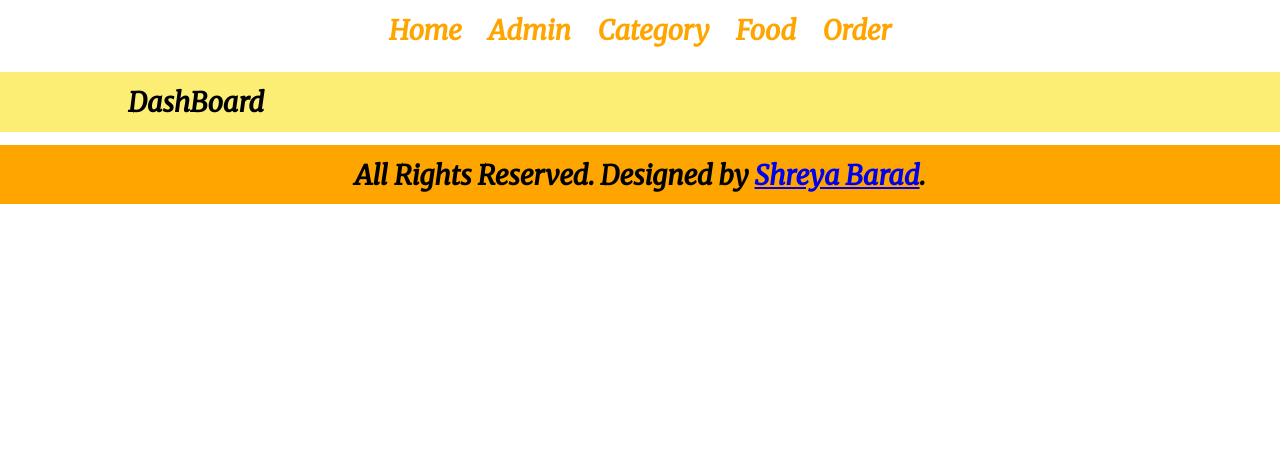
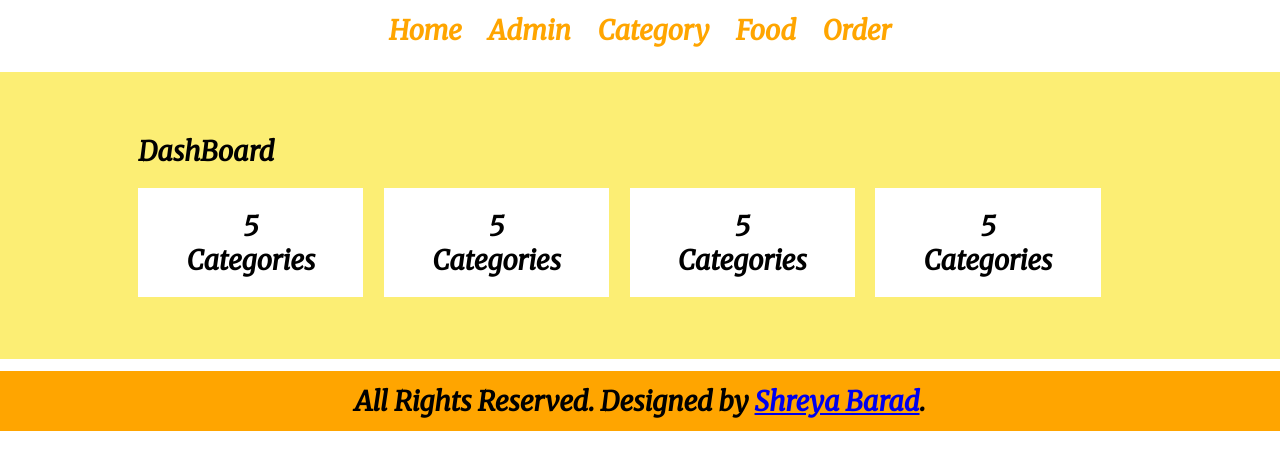
Before and after one commit to ShreyaVinodBarad/OnlineFoodOrderWebsite, a PHP site: page /BackEnd/AdminPanel/index.php in a window 1280 px wide. Shown: the top 470 px of the page. Run offline with PHP 8.4, Linux system fonts and the light colour scheme.

Commit message:
Commit for Admin Panel!

```diff
--- a/BackEnd/AdminPanel/AdminPanel.css
+++ b/BackEnd/AdminPanel/AdminPanel.css
@@ -39,6 +39,23 @@
 .MainContent{
     margin: 1% 0;
     background-color: rgb(252, 238, 116);
+    padding: 3% 0;
+
+}
+.MainContent h1{
+    margin: 1%;
+}
+.Column4{
+    width: 18%;
+    background-color: white;
+    margin: 1%;
+    padding: 2%;
+    /* border: 1px solid black; */
+    float: left;
+}
+.ClearFix{
+    float: none;
+    clear: both;
 }
 /* CSS For Footer */
 .Footer{
--- a/BackEnd/AdminPanel/index.php
+++ b/BackEnd/AdminPanel/index.php
@@ -22,7 +22,35 @@
     <!-- Main Content Section Starts Here -->
     <div class="MainContent">
         <div class="Wrapper">
-            <Strong>DashBoard</Strong>
+            <h1>
+                <Strong>DashBoard</Strong>
+            </h1>
+            <div class="Column4 AlignCenter">
+                <h2>
+                    5
+                </h2>
+                Categories
+            </div>
+            <div class="Column4 AlignCenter">
+                <h2>
+                    5
+                </h2>
+                Categories
+            </div>
+            <div class="Column4 AlignCenter">
+                <h2>
+                    5
+                </h2>
+                Categories
+            </div>
+            <div class="Column4 AlignCenter">
+                <h2>
+                    5
+                </h2>
+                Categories
+            </div>
+            <div class="ClearFix">
+            </div>
         </div>
     </div>
     <!-- Main Content Section Ends Here -->
```
